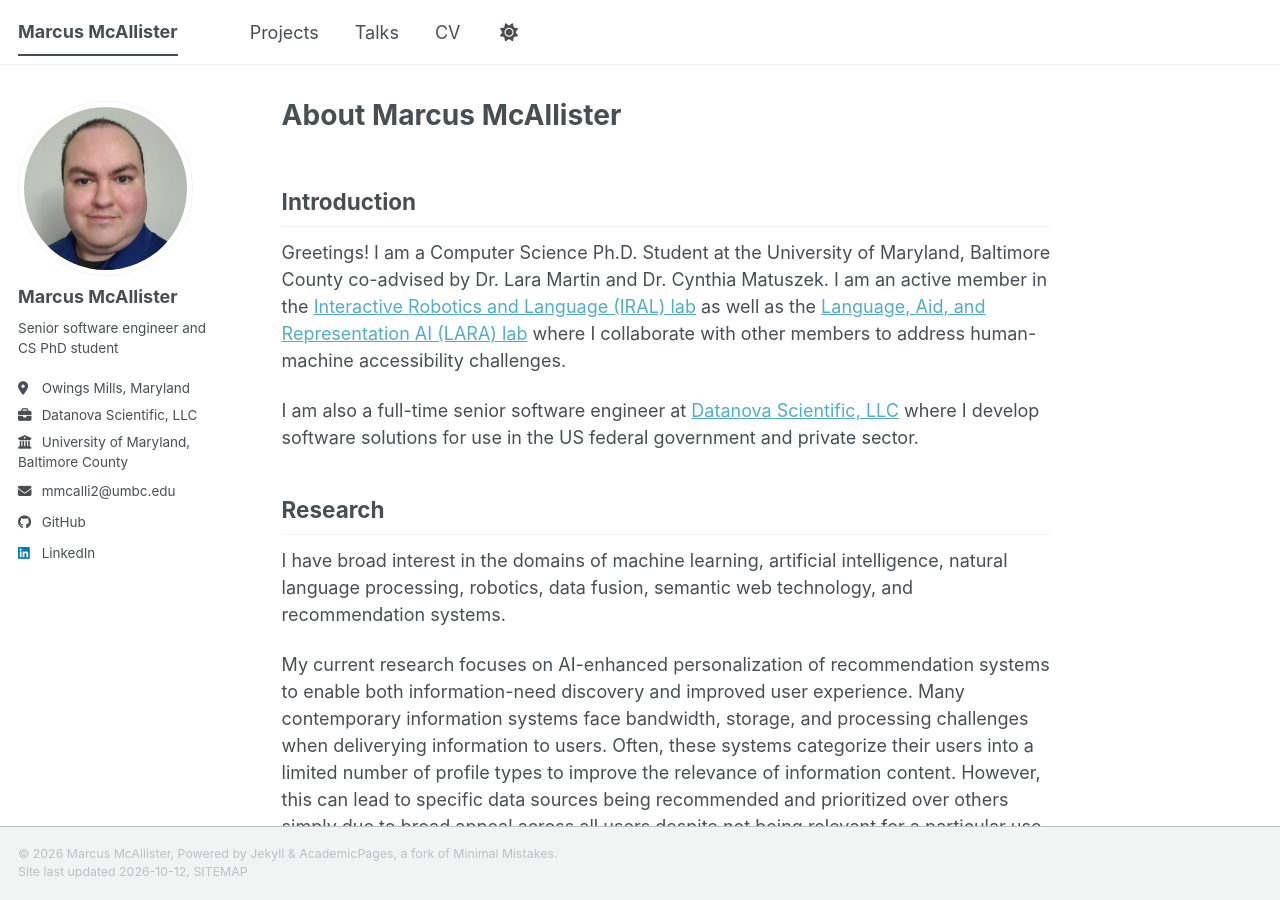
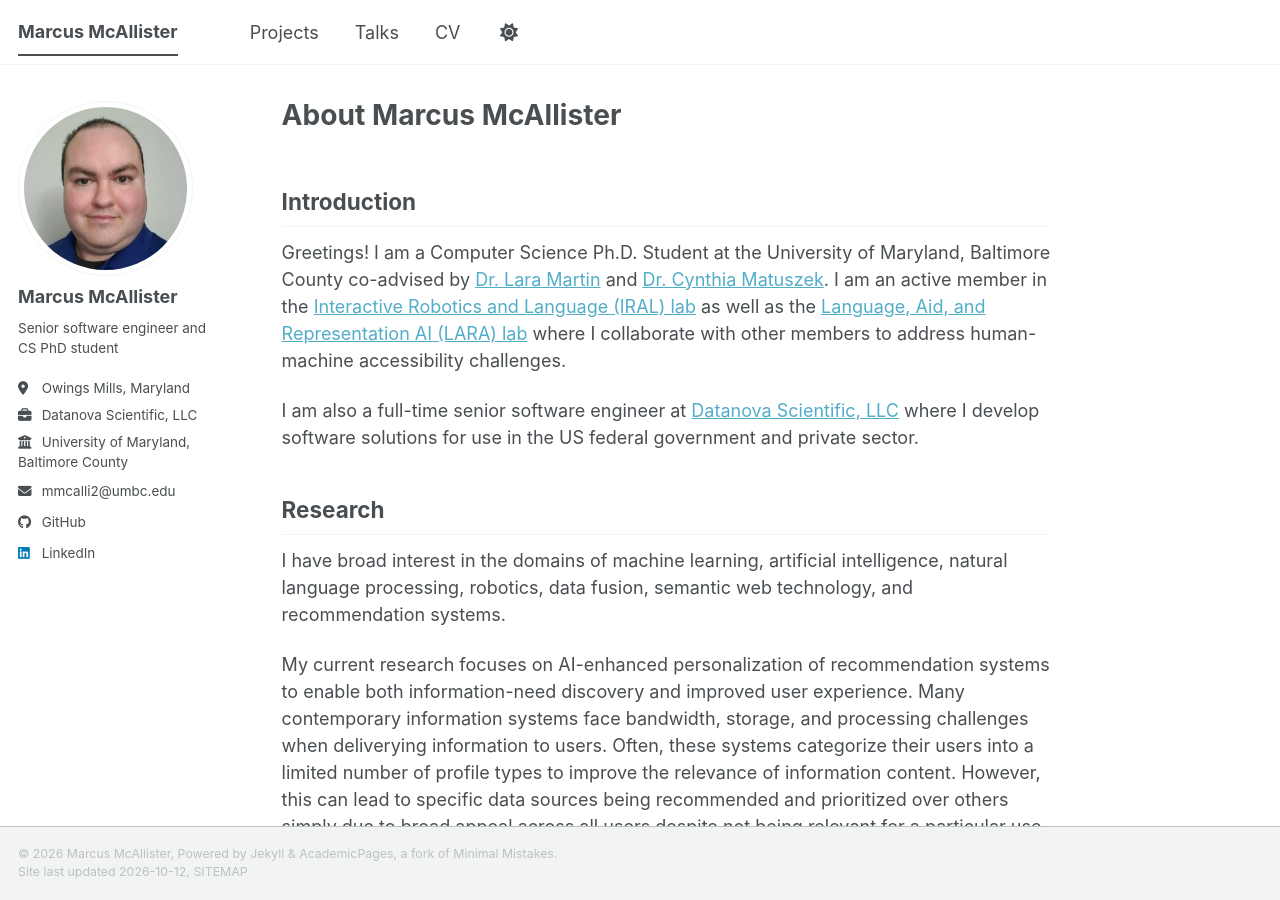
Before and after one commit to mmcalli2/mmcalli2.github.io, a Jekyll site: the page built from _pages/about.md, in a window 1280 px wide and 900 px high. Built offline with Jekyll 4.4.1, drawn with Linux system fonts in a browser that asks for light colours; a style sheet for code colours, icons or effects is not loaded; part of the change alters nothing that is shown.

```diff
--- a/_pages/about.md
+++ b/_pages/about.md
@@ -9,7 +9,7 @@ redirect_from:
 
 Introduction
 ------
-Greetings! I am a Computer Science Ph.D. Student at the University of Maryland, Baltimore County co-advised by Dr. Lara Martin and Dr. Cynthia Matuszek. I am an active member in the [Interactive Robotics and Language (IRAL) lab](https://iral.cs.umbc.edu) as well as the [Language, Aid, and Representation AI (LARA) lab](https://laramartin.net/lab/) where I collaborate with other members to address human-machine accessibility challenges.
+Greetings! I am a Computer Science Ph.D. Student at the University of Maryland, Baltimore County co-advised by [Dr. Lara Martin](https://laramartin.net/) and [Dr. Cynthia Matuszek](https://userpages.cs.umbc.edu/cmat/). I am an active member in the [Interactive Robotics and Language (IRAL) lab](https://iral.cs.umbc.edu) as well as the [Language, Aid, and Representation AI (LARA) lab](https://laramartin.net/lab/) where I collaborate with other members to address human-machine accessibility challenges.
 
 I am also a full-time senior software engineer at [Datanova Scientific, LLC](https://www.datanovascientific.com/) where I develop software solutions for use in the US federal government and private sector.
 
```
